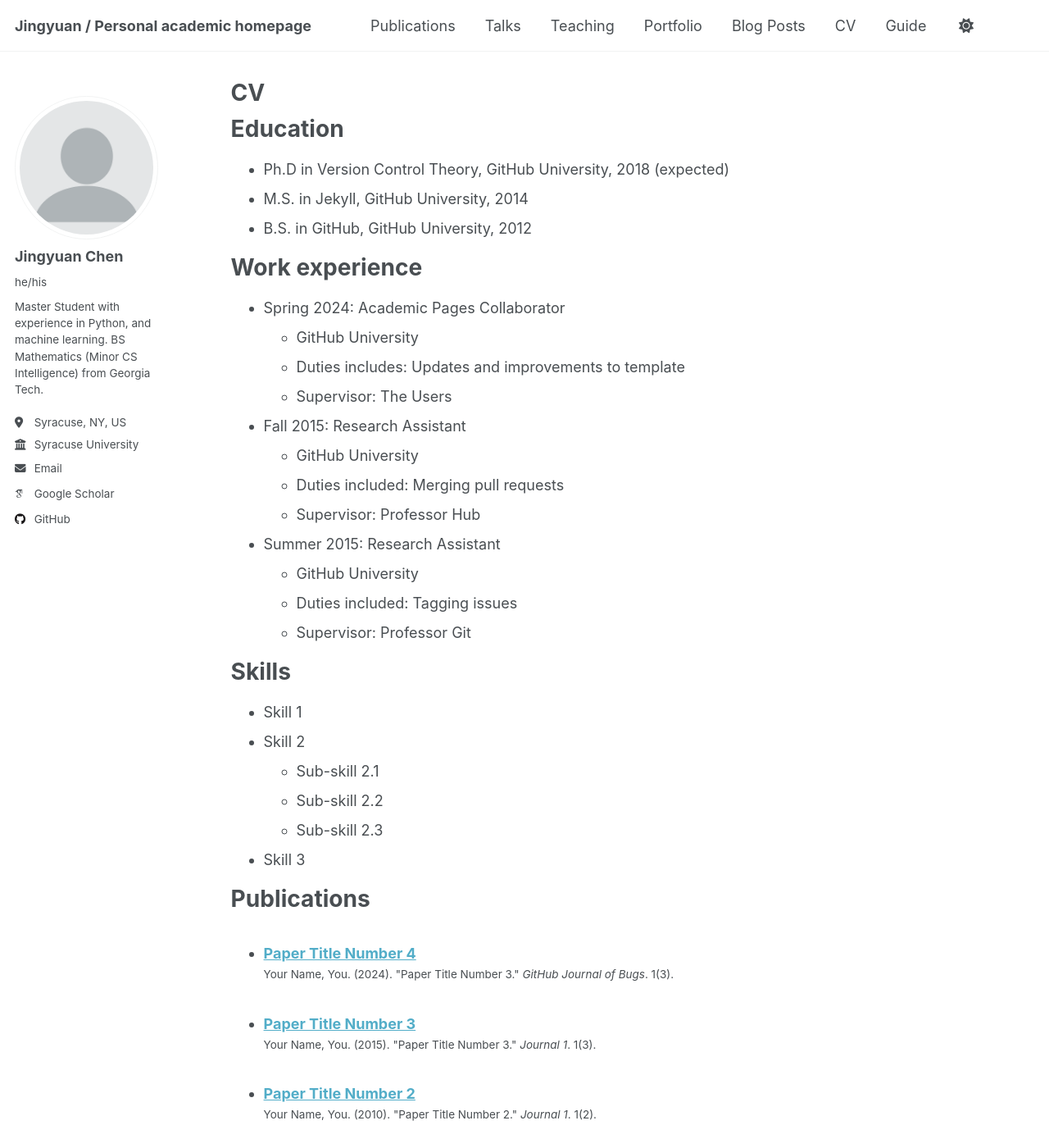
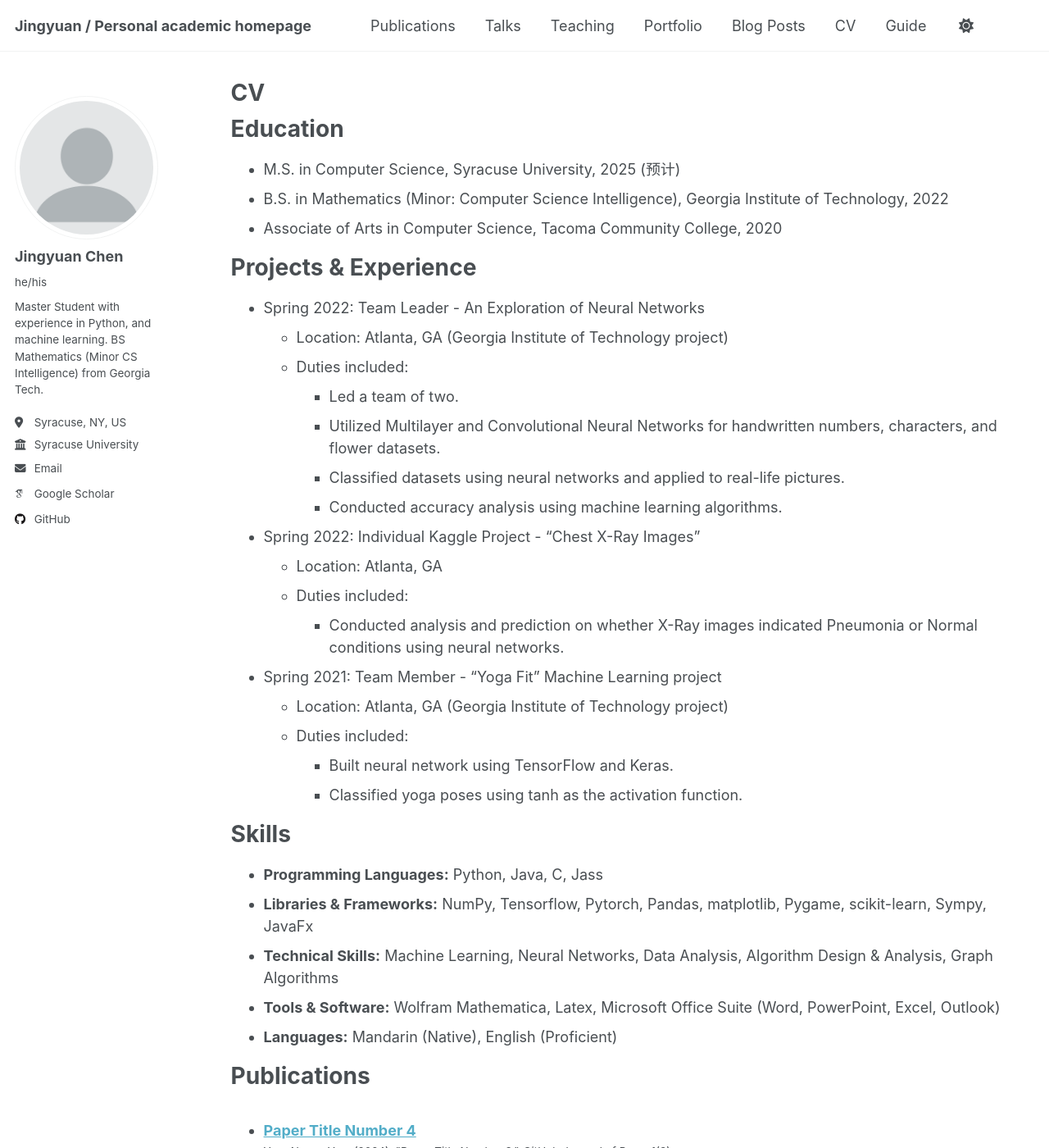
Before and after one commit to jchen3031/jchen3031.github.io, a Jekyll site: the page built from _pages/cv.md, in a window 1280 px wide and 1400 px high. Shown: the whole window at 82% size. Built offline with Jekyll 4.4.1, drawn with Linux system fonts in a browser that asks for light colours; some web fonts are replaced; some of the changed text lies outside the part shown.

Commit message:
Update CV content: Education, experience, skills, and leadership
Revised the CV to include updated educational background, added detailed project and work experience descriptions, expanded the technical skills section, and included leadership roles. Improved clarity while enhancing the overall relevance of the document.

```diff
--- a/_pages/cv.md
+++ b/_pages/cv.md
@@ -11,35 +11,38 @@ redirect_from:
 
 Education
 ======
-* Ph.D in Version Control Theory, GitHub University, 2018 (expected)
-* M.S. in Jekyll, GitHub University, 2014
-* B.S. in GitHub, GitHub University, 2012
+* M.S. in Computer Science, Syracuse University, 2025 (预计)
+* B.S. in Mathematics (Minor: Computer Science Intelligence), Georgia Institute of Technology, 2022
+* Associate of Arts in Computer Science, Tacoma Community College, 2020
 
-Work experience
+Projects & Experience
 ======
-* Spring 2024: Academic Pages Collaborator
-  * GitHub University
-  * Duties includes: Updates and improvements to template
-  * Supervisor: The Users
+* Spring 2022: Team Leader - An Exploration of Neural Networks
+  * Location: Atlanta, GA (Georgia Institute of Technology project)
+  * Duties included:
+    * Led a team of two.
+    * Utilized Multilayer and Convolutional Neural Networks for handwritten numbers, characters, and flower datasets.
+    * Classified datasets using neural networks and applied to real-life pictures.
+    * Conducted accuracy analysis using machine learning algorithms.
 
-* Fall 2015: Research Assistant
-  * GitHub University
-  * Duties included: Merging pull requests
-  * Supervisor: Professor Hub
+* Spring 2022: Individual Kaggle Project - "Chest X-Ray Images"
+  * Location: Atlanta, GA
+  * Duties included:
+    * Conducted analysis and prediction on whether X-Ray images indicated Pneumonia or Normal conditions using neural networks.
 
-* Summer 2015: Research Assistant
-  * GitHub University
-  * Duties included: Tagging issues
-  * Supervisor: Professor Git
+* Spring 2021: Team Member - "Yoga Fit" Machine Learning project
+  * Location: Atlanta, GA (Georgia Institute of Technology project)
+  * Duties included:
+    * Built neural network using TensorFlow and Keras.
+    * Classified yoga poses using tanh as the activation function.
 
 Skills
 ======
-* Skill 1
-* Skill 2
-  * Sub-skill 2.1
-  * Sub-skill 2.2
-  * Sub-skill 2.3
-* Skill 3
+* **Programming Languages:** Python, Java, C, Jass
+* **Libraries & Frameworks:** NumPy, Tensorflow, Pytorch, Pandas, matplotlib, Pygame, scikit-learn, Sympy, JavaFx
+* **Technical Skills:** Machine Learning, Neural Networks, Data Analysis, Algorithm Design & Analysis, Graph Algorithms
+* **Tools & Software:** Wolfram Mathematica, Latex, Microsoft Office Suite (Word, PowerPoint, Excel, Outlook)
+* **Languages:** Mandarin (Native), English (Proficient)
 
 Publications
 ======
@@ -61,4 +64,4 @@ Teaching
 
 Service and leadership
 ======
-* Currently signed in to 43 different slack teams
+* Chess Club President, Tacoma Community College (2019-2020)
```
